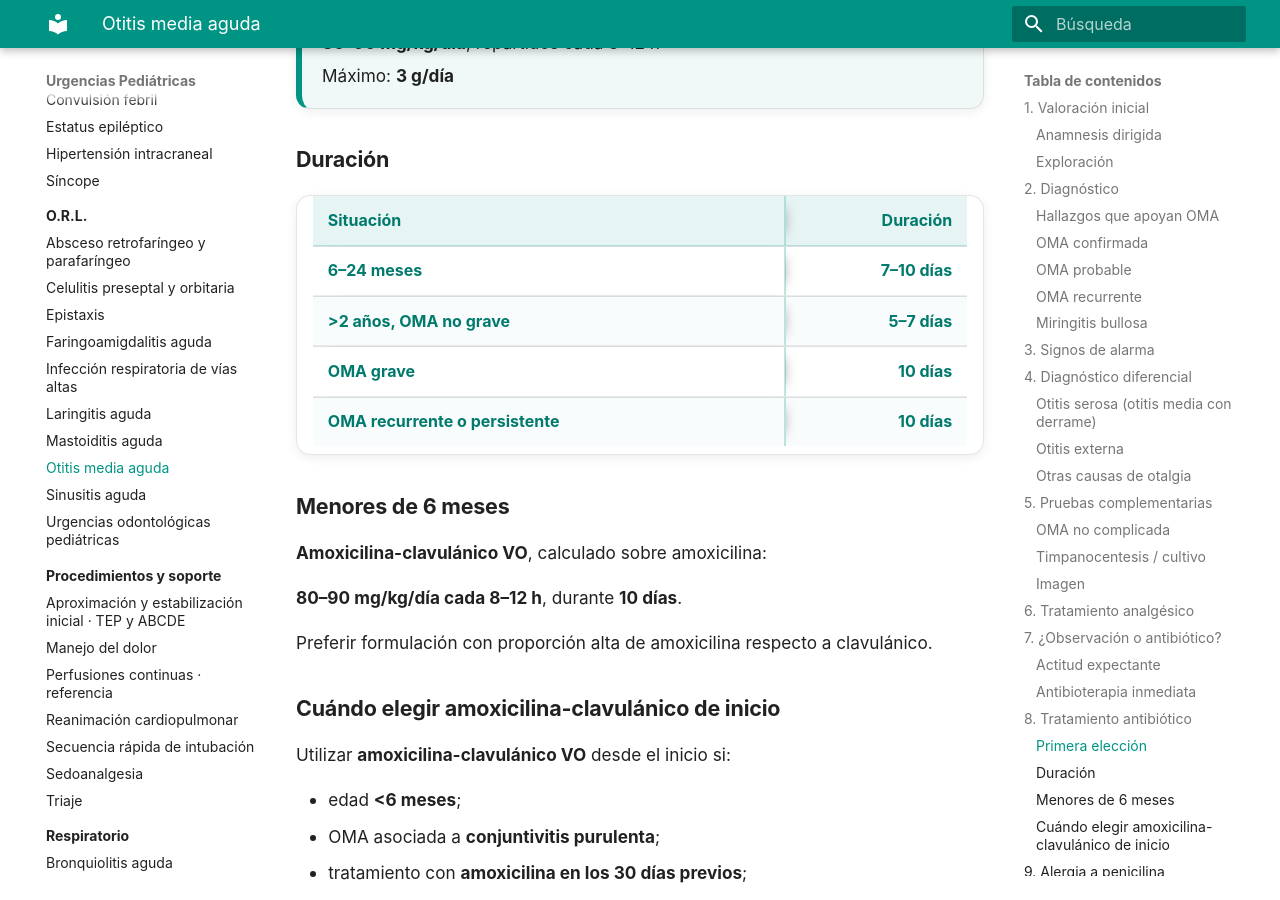
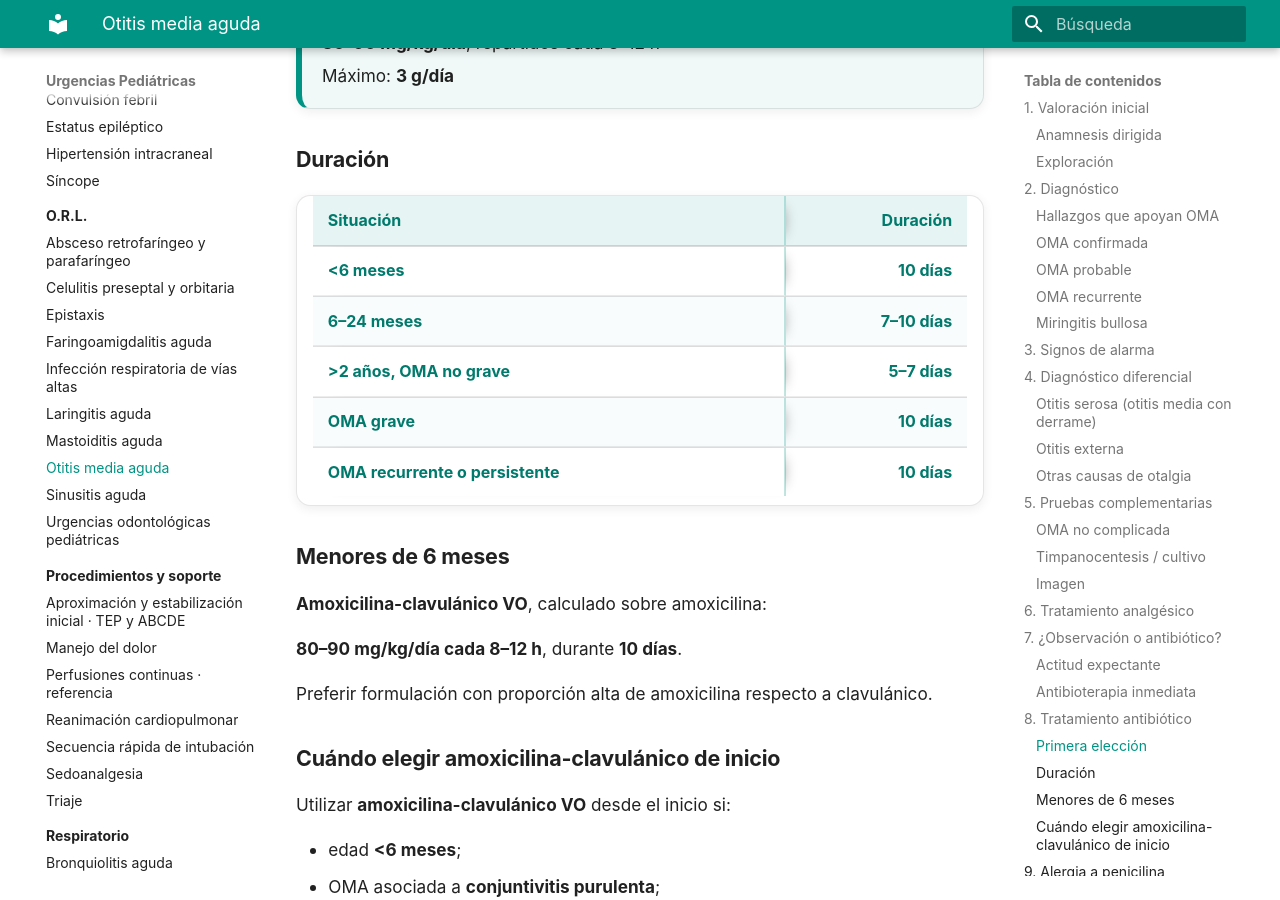
Before and after one commit to gonzaloares/urgencias-pediatricas, an MkDocs documentation site: the page built from docs/infeccioso/otitis-media-aguda.md, in a window 1280 px wide and 900 px high, scrolled down 7671 px. Built offline with MkDocs 1.6.1 and Material for MkDocs 9.7.7, drawn with Linux system fonts in a browser that asks for light colours.

Commit message:
fix: incluir menores de seis meses en tabla de duración OMA

```diff
--- a/docs/infeccioso/otitis-media-aguda.md
+++ b/docs/infeccioso/otitis-media-aguda.md
@@ -260,6 +260,7 @@ Indicar si existe cualquiera de los siguientes:
 
 | Situación | Duración |
 |---|---:|
+| **<6 meses** | **10 días** |
 | **6–24 meses** | **7–10 días** |
 | **>2 años, OMA no grave** | **5–7 días** |
 | **OMA grave** | **10 días** |
```
